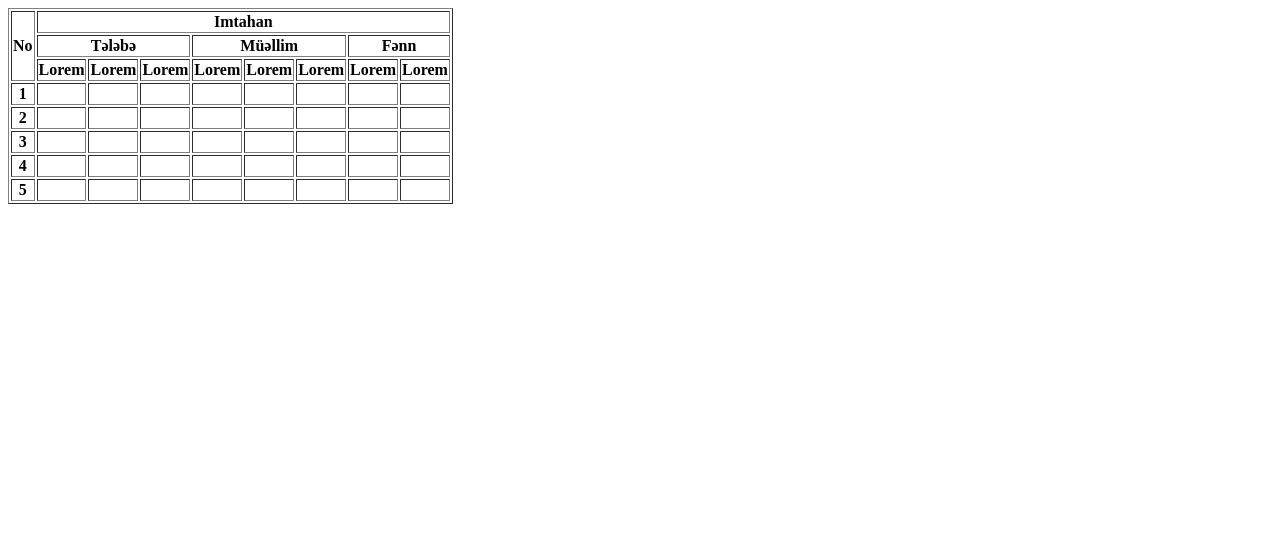
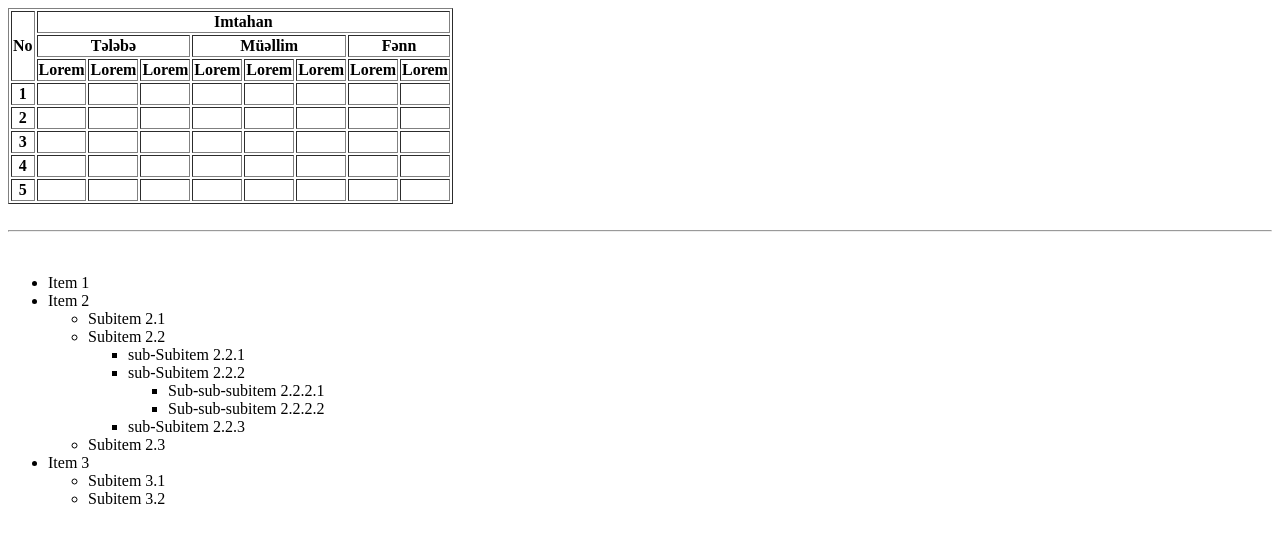
Before and after one commit to AlimammadzadaFatima/Quiz-27-04, a plain HTML site: page table-list/index.html in a window 1280 px wide. Drawn offline with Linux system fonts and the light colour scheme.

Commit message:
lis-yazmaq-yadimdan-chixmshdi

```diff
--- a/table-list/index.html
+++ b/table-list/index.html
@@ -89,5 +89,32 @@
 
         </tbody>
     </table>
+    <br><hr><br>
+    <ul>
+        <!-- typlari ozu auto verdi amma duzeltmek istesek type disc(ici dolu daire) square circle(ici bos daire) istifade ede bilerdik -->
+        <li>Item 1</li>
+        <li>Item 2  </li>
+            <ul>
+                <li >Subitem 2.1</li>
+                <li>Subitem 2.2</li>
+                <ul>
+                    <li>sub-Subitem 2.2.1</li>
+                    <li>sub-Subitem 2.2.2</li>
+                    <ul>
+                        <li>Sub-sub-subitem 2.2.2.1</li>
+                        <li>Sub-sub-subitem 2.2.2.2</li>
+                    </ul>
+                    <li>sub-Subitem 2.2.3</li>
+                </ul>
+                <li>Subitem 2.3</li>
+        </ul>
+        <li>Item 3</li>
+        <ul>
+            <li>Subitem 3.1</li>
+            <li>Subitem 3.2</li>
+        </ul>
+
+
+    </ul>
 </body>
 </html>
```
